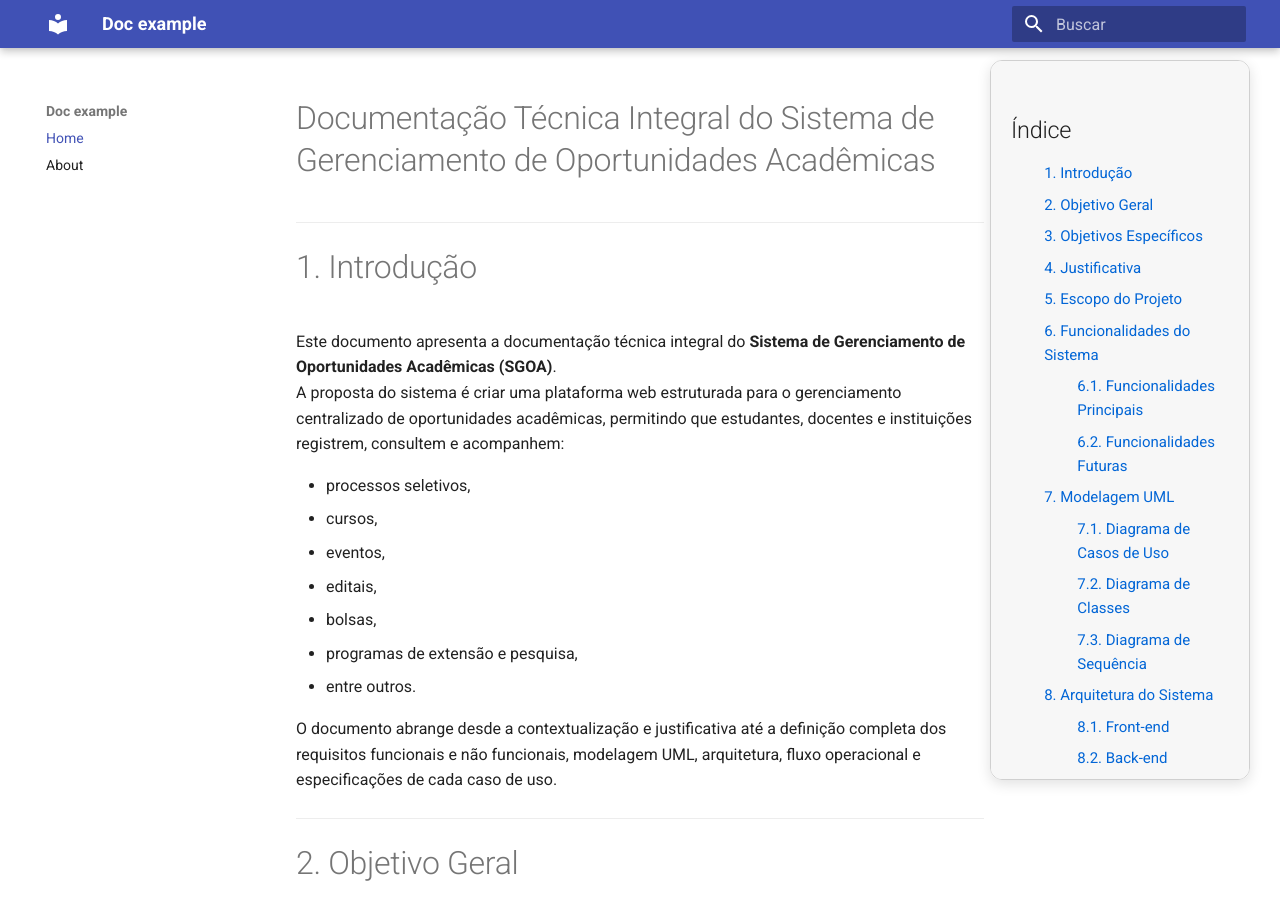
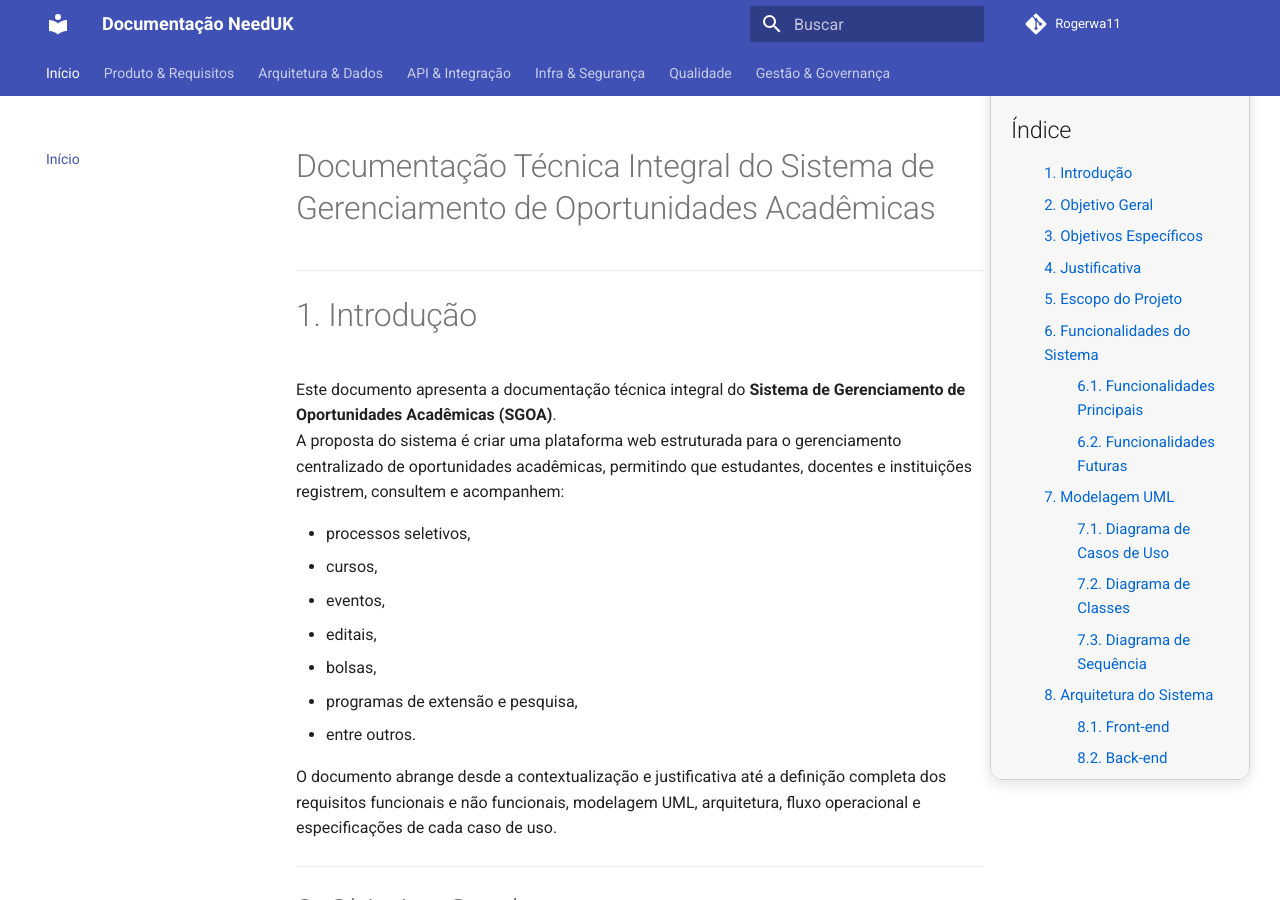
Before and after one commit to Rogerwa11/mkdocs-github-actions, an MkDocs documentation site: the page built from docs/index.md, in a window 1280 px wide and 900 px high. Built offline with MkDocs 1.6.1 and Material for MkDocs 9.7.7, drawn with Linux system fonts in a browser that asks for light colours.

Commit message:
Update mkdocs.yml

```diff
--- a/mkdocs.yml
+++ b/mkdocs.yml
@@ -1,13 +1,44 @@
-site_name: Doc example
-site_description: Description of the project
+site_name: Documentação NeedUK
+site_description: Documentação Técnica Integral do Sistema NeedUK
+site_author: Equipe NeedUK
+repo_url: https://rogerwa11.github.io/mkdocs-github-actions
+edit_uri: edit/main/docs/
 
 theme:
   name: material
   language: pt-BR
+  features:
+    - navigation.tabs
+    - navigation.sections
+    - content.code.copy
   palette:
-    primary: indigo
-    accent: indigo
+    - scheme: default
+      primary: indigo
+      accent: blue
+    - scheme: slate # Modo escuro opcional
+      primary: indigo
+      accent: blue
+
+markdown_extensions:
+  - admonition
+  - pymdownx.details
+  - pymdownx.superfences:
+      custom_fences:
+        - name: mermaid
+          class: mermaid
+          format: !!python/name:pymdownx.superfences.fence_code_format
+  - pymdownx.highlight:
+      anchor_linenums: true
+  - pymdownx.inlinehilite
+  - pymdownx.snippets
+  - tables
+  - attr_list
 
 nav:
-  - Home: index.md
-  - About: about.md
+  - Início: index.md
+  - Produto & Requisitos: requisitos.md
+  - Arquitetura & Dados: arquitetura.md
+  - API & Integração: api.md
+  - Infra & Segurança: seguranca-infra.md
+  - Qualidade: qualidade-testes.md
+  - Gestão & Governança: gestao.md
```
